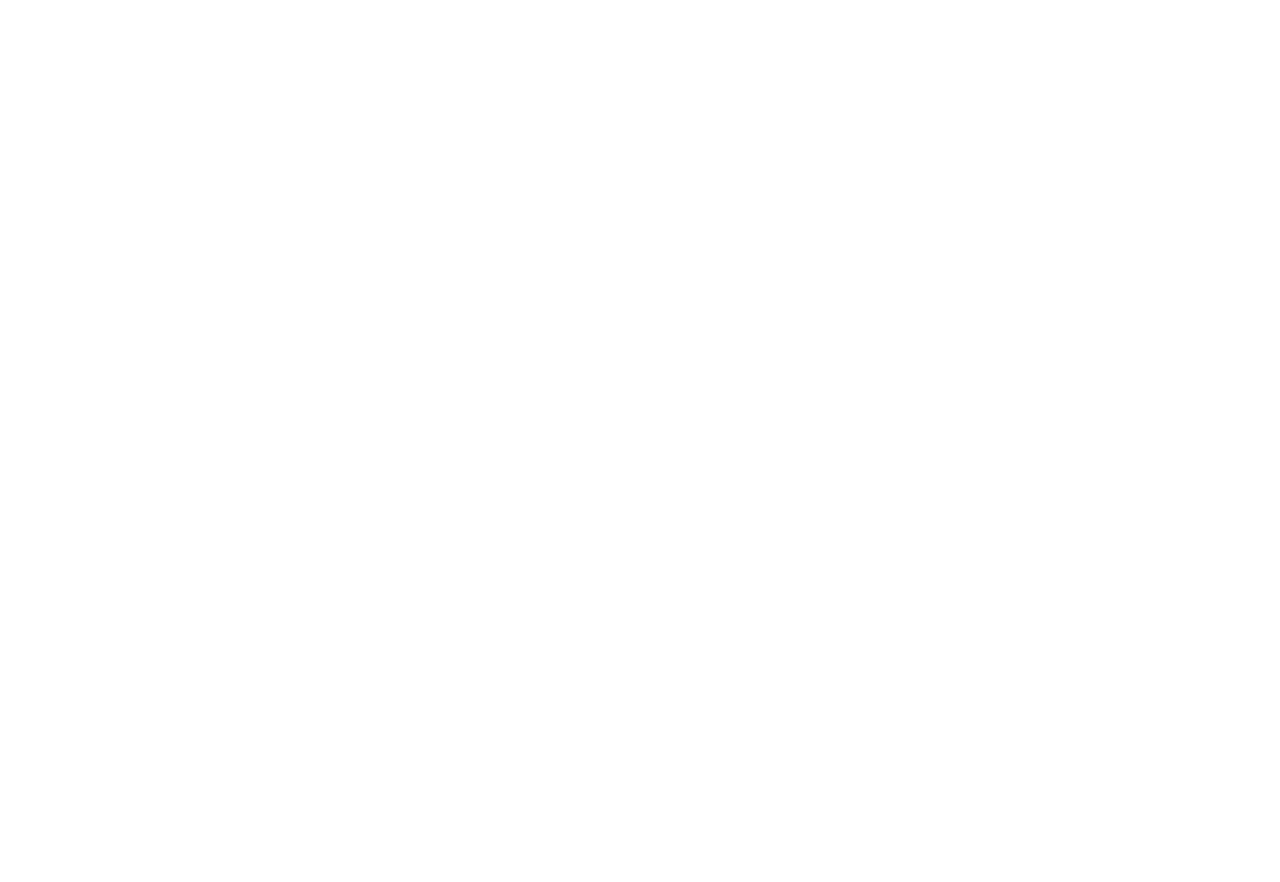
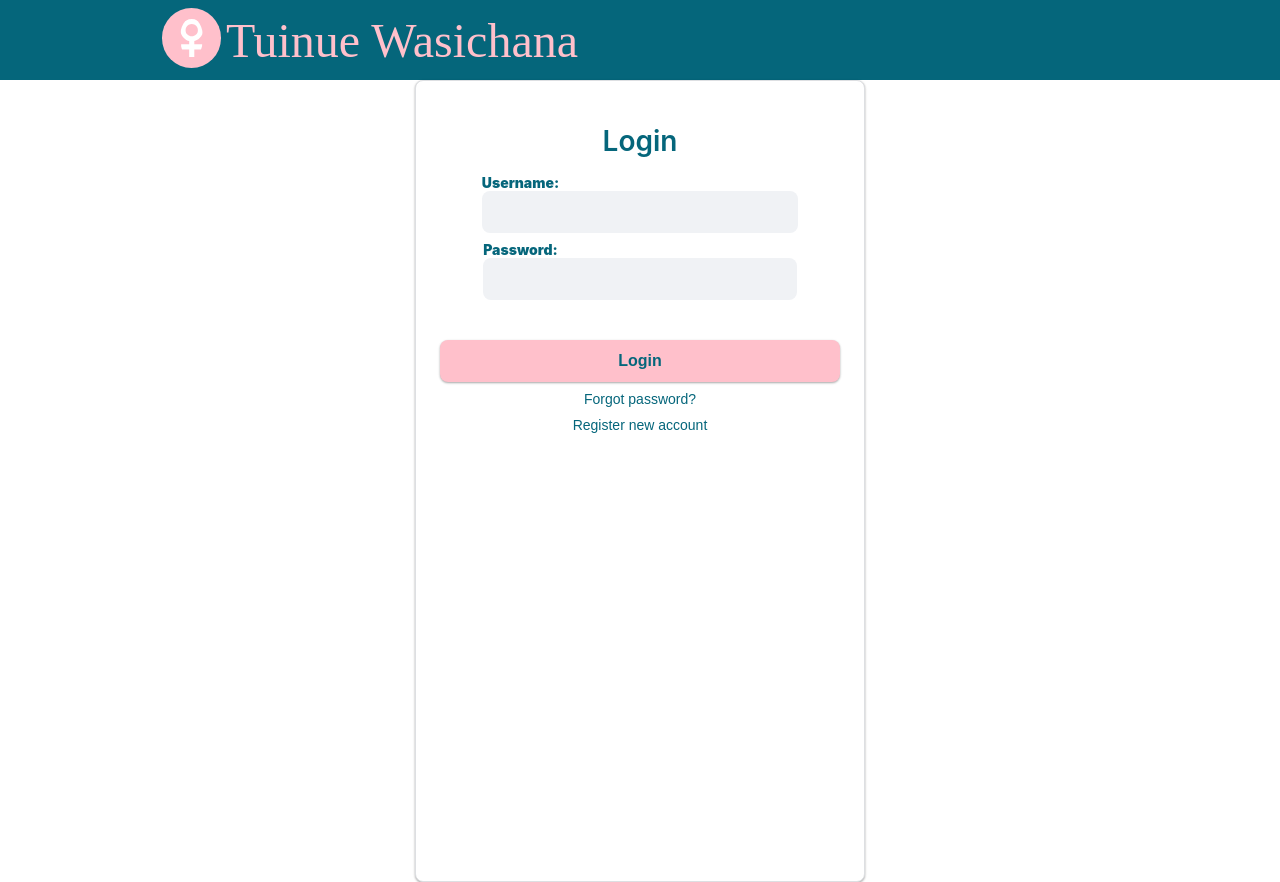
Before and after one commit to chris-wamae/tuinue-wasichana, a React (Create React App) app in the folder frontend/: page /login in a window 1280 px wide. Before the commit this address had no page. Before the commit the page ends 800 px from the top, so only its background shows below. Built offline with nearby package versions, Linux system fonts and the light colour scheme; a web font is replaced by a local one.

Commit message:
Added navbar to login and sign-up

```diff
--- a/frontend/src/App.js
+++ b/frontend/src/App.js
@@ -91,7 +91,7 @@ function App() {
         {/* <Route exact path="/card" element={<CardComponent/>}></Route> */}
         {/* <Route exact path="/charity-page" element={<CharityPage/>}></Route> */}
         <Route exact path="/beneficiary-management" element={<CharityBeneficiariesManagement />}></Route>
-        <Route exact path="/login-form" element={<LoginForm />}></Route>
+        <Route exact path="/login" element={<LoginForm />}></Route>
         <Route exact path="/sign-up" element={<SignForm />}></Route>
       </Routes>
     </Router>
--- a/frontend/src/components/Login.js
+++ b/frontend/src/components/Login.js
@@ -1,6 +1,7 @@
 import React, { useState } from 'react';
 import './login.css';
 import { useNavigate } from 'react-router-dom';
+import NavBar from "./navbar/NavBar";
 
 function LoginForm() {
   const navigate = useNavigate()
@@ -25,6 +26,8 @@ function LoginForm() {
   };
 
   return (
+    <>
+    <NavBar  elements={[]}/>
     <div className="form-container">
       <h1>Login</h1>
       <form onSubmit={handleSubmit}>
@@ -45,6 +48,7 @@ function LoginForm() {
         </div>
       </form>
     </div>
+    </>
   );
 }
 
--- a/frontend/src/components/SignForm.js
+++ b/frontend/src/components/SignForm.js
@@ -1,6 +1,8 @@
 import React, { useState } from "react";
 import './signform.css';
 import { useNavigate } from "react-router-dom";
+import NavBar from "./navbar/NavBar";
+
 function SignInForm() {
   const [email, setEmail] = useState("");
   const [password, setPassword] = useState("");
@@ -15,6 +17,8 @@ function SignInForm() {
   };
 
   return (
+    <>
+    <NavBar elements={[]}/>
     <div className="form-container">
       <h1>Sign Up</h1>
       <form onSubmit={handleSubmit}>
@@ -48,10 +52,11 @@ function SignInForm() {
         <input type="submit" value="Sign Up" />
 
         <div>
-          <button onClick={() => {navigate("/login-form")}}>Already registered? Go to login.</button>
+          <button onClick={() => {navigate("/login")}}>Already registered? Go to login.</button>
         </div>
       </form>
     </div>
+    </>
   );
 }
 
```
